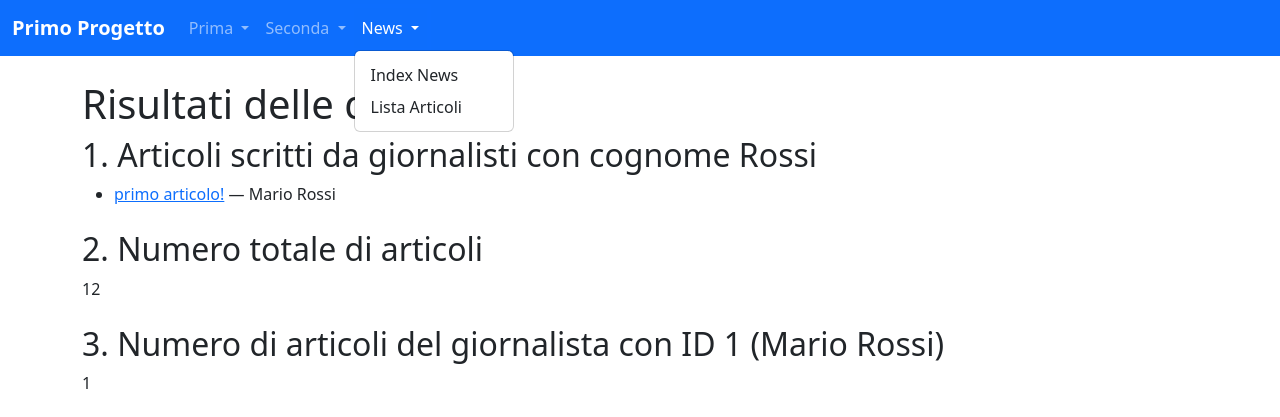
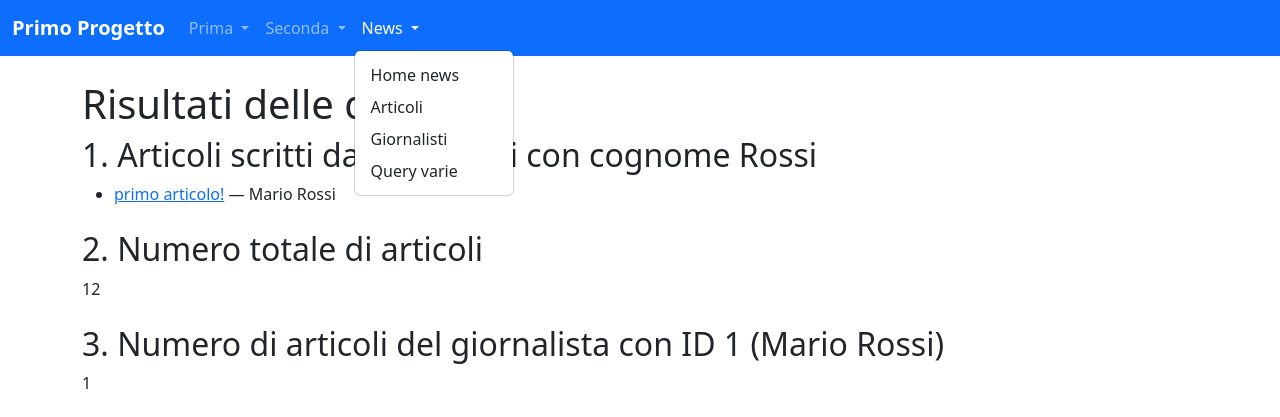
Before and after one commit to balza794/django1, a Django app: page /news/query/ in a window 1280 px wide, after a click on "News". Shown: the top 417 px of the page. Run offline with Django 5.2, Linux system fonts and the light colour scheme; data comes from the database, SQL or seed files in the repository.

Commit message:
Aggiornata navbar e query.html

```diff
--- a/primo_progetto/news/templates/news/query.html
+++ b/primo_progetto/news/templates/news/query.html
@@ -11,7 +11,7 @@
         <ul>
             {% for articolo in articoli_cognome %}
                 <li>
-                    <a href="{% url 'news:lista_articoli' pk=articolo.pk %}">{{ articolo.titolo }}</a>
+                    <a href="{% url 'news:articolo_detail' pk=articolo.pk %}">{{ articolo.titolo }}</a>
                     — {{ articolo.giornalista }}
                 </li>
             {% endfor %}
@@ -37,7 +37,7 @@
         <ul>
             {% for articolo in articoli_ordinati %}
                 <li>
-                    <a href="{% url 'news:lista_articoli' pk=articolo.pk %}">{{ articolo.titolo }}</a>
+                    <a href="{% url 'news:articolo_detail' pk=articolo.pk %}">{{ articolo.titolo }}</a>
                     — {{ articolo.visualizzazioni }} visualizzazioni
                 </li>
             {% endfor %}
@@ -52,7 +52,7 @@
     {% if articoli_senza_visualizzazioni %}
         <ul>
             {% for articolo in articoli_senza_visualizzazioni %}
-                <li><a href="{% url 'news:lista_articoli' pk=articolo.pk %}">{{ articolo.titolo }}</a></li>
+                <li><a href="{% url 'news:articolo_detail' pk=articolo.pk %}">{{ articolo.titolo }}</a></li>
             {% endfor %}
         </ul>
     {% else %}
@@ -64,7 +64,7 @@
     <h2>6. Articolo più visualizzato</h2>
     {% if articolo_piu_visualizzato %}
         <p>
-            <a href="{% url 'news:lista_articoli' pk=articolo_piu_visualizzato.pk %}">
+            <a href="{% url 'news:articolo_detail' pk=articolo_piu_visualizzato.pk %}">
                 {{ articolo_piu_visualizzato.titolo }}
             </a>
             — {{ articolo_piu_visualizzato.visualizzazioni }} visualizzazioni
@@ -97,7 +97,7 @@
     {% if articoli_del_giorno %}
         <ul>
             {% for articolo in articoli_del_giorno %}
-                <li><a href="{% url 'news:lista_articoli' pk=articolo.pk %}">{{ articolo.titolo }}</a></li>
+                <li><a href="{% url 'news:articolo_detail' pk=articolo.pk %}">{{ articolo.titolo }}</a></li>
             {% endfor %}
         </ul>
     {% else %}
@@ -111,7 +111,7 @@
         <ul>
             {% for articolo in articoli_periodo %}
                 <li>
-                    <a href="{% url 'news:lista_articoli' pk=articolo.pk %}">{{ articolo.titolo }}</a>
+                    <a href="{% url 'news:articolo_detail' pk=articolo.pk %}">{{ articolo.titolo }}</a>
                     — {{ articolo.data }}
                 </li>
             {% endfor %}
@@ -127,7 +127,7 @@
         <ul>
             {% for articolo in articoli_giornalisti %}
                 <li>
-                    <a href="{% url 'news:lista_articoli' pk=articolo.pk %}">{{ articolo.titolo }}</a>
+                    <a href="{% url 'news:articolo_detail' pk=articolo.pk %}">{{ articolo.titolo }}</a>
                     — {{ articolo.giornalista }}
                 </li>
             {% endfor %}
@@ -171,7 +171,7 @@
         <ul>
             {% for articolo in ultimi %}
                 <li>
-                    <a href="{% url 'news:lista_articoli' pk=articolo.pk %}">{{ articolo.titolo }}</a>
+                    <a href="{% url 'news:articolo_detail' pk=articolo.pk %}">{{ articolo.titolo }}</a>
                     — {{ articolo.data }}
                 </li>
             {% endfor %}
@@ -187,7 +187,7 @@
         <ul>
             {% for articolo in articoli_minime_visualizzazioni %}
                 <li>
-                    <a href="{% url 'news:lista_articoli' pk=articolo.pk %}">{{ articolo.titolo }}</a>
+                    <a href="{% url 'news:articolo_detail' pk=articolo.pk %}">{{ articolo.titolo }}</a>
                     — {{ articolo.visualizzazioni }} visualizzazioni
                 </li>
             {% endfor %}
@@ -202,7 +202,7 @@
     {% if articoli_parola %}
         <ul>
             {% for articolo in articoli_parola %}
-                <li><a href="{% url 'news:lista_articoli' pk=articolo.pk %}">{{ articolo.titolo }}</a></li>
+                <li><a href="{% url 'news:articolo_detail' pk=articolo.pk %}">{{ articolo.titolo }}</a></li>
             {% endfor %}
         </ul>
     {% else %}
@@ -216,7 +216,7 @@
         <ul>
             {% for articolo in articoli_mese_anno %}
                 <li>
-                    <a href="{% url 'news:lista_articoli' pk=articolo.pk %}">{{ articolo.titolo }}</a>
+                    <a href="{% url 'news:articolo_detail' pk=articolo.pk %}">{{ articolo.titolo }}</a>
                     — {{ articolo.data }}
                 </li>
             {% endfor %}
@@ -249,7 +249,7 @@
         <ul>
             {% for articolo in articoli_con_and %}
                 <li>
-                    <a href="{% url 'news:lista_articoli' pk=articolo.pk %}">{{ articolo.titolo }}</a>
+                    <a href="{% url 'news:articolo_detail' pk=articolo.pk %}">{{ articolo.titolo }}</a>
                     — {{ articolo.giornalista }} ({{ articolo.visualizzazioni }} visualizzazioni)
                 </li>
             {% endfor %}
@@ -265,7 +265,7 @@
         <ul>
             {% for articolo in articoli_con_or %}
                 <li>
-                    <a href="{% url 'news:lista_articoli' pk=articolo.pk %}">{{ articolo.titolo }}</a>
+                    <a href="{% url 'news:articolo_detail' pk=articolo.pk %}">{{ articolo.titolo }}</a>
                     — {{ articolo.giornalista }} ({{ articolo.visualizzazioni }} visualizzazioni)
                 </li>
             {% endfor %}
@@ -281,7 +281,7 @@
         <ul>
             {% for articolo in articoli_con_not %}
                 <li>
-                    <a href="{% url 'news:lista_articoli' pk=articolo.pk %}">{{ articolo.titolo }}</a>
+                    <a href="{% url 'news:articolo_detail' pk=articolo.pk %}">{{ articolo.titolo }}</a>
                     — {{ articolo.giornalista }} (nato/a il {{ articolo.giornalista.anno_di_nascita }})
                 </li>
             {% endfor %}
@@ -297,7 +297,7 @@
         <ul>
             {% for articolo in articoli_con_exclude %}
                 <li>
-                    <a href="{% url 'news:lista_articoli' pk=articolo.pk %}">{{ articolo.titolo }}</a>
+                    <a href="{% url 'news:articolo_detail' pk=articolo.pk %}">{{ articolo.titolo }}</a>
                     — {{ articolo.giornalista }} (nato/a il {{ articolo.giornalista.anno_di_nascita }})
                 </li>
             {% endfor %}
--- a/primo_progetto/templates/base.html
+++ b/primo_progetto/templates/base.html
@@ -55,8 +55,10 @@
                             News
                         </a>
                         <ul class="dropdown-menu">
-                            <li><a class="dropdown-item" href="{% url 'news:index' %}">Index News</a></li>
-                            <li><a class="dropdown-item" href="{% url 'news:lista_articoli' %}">Lista Articoli</a></li>
+                            <li><a class="dropdown-item" href="{% url 'news:index' %}">Home news</a></li>
+                            <li><a class="dropdown-item" href="{% url 'news:lista_articoli' %}">Articoli</a></li>
+                            <li><a class="dropdown-item" href="{% url 'news:giornalista_detail' 1 %}">Giornalisti</a></li>
+                            <li><a class="dropdown-item" href="{% url 'news:queryBase' %}">Query varie</a></li>
                         </ul>
                     </li>
 
```
